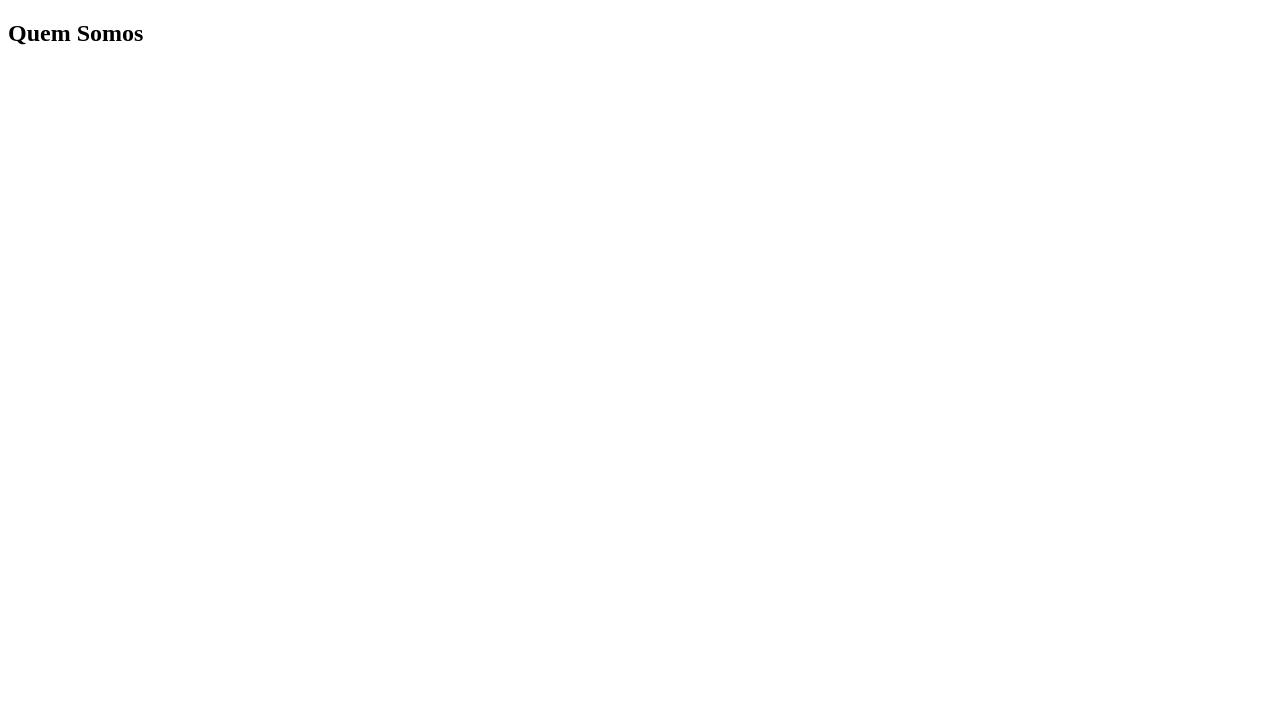
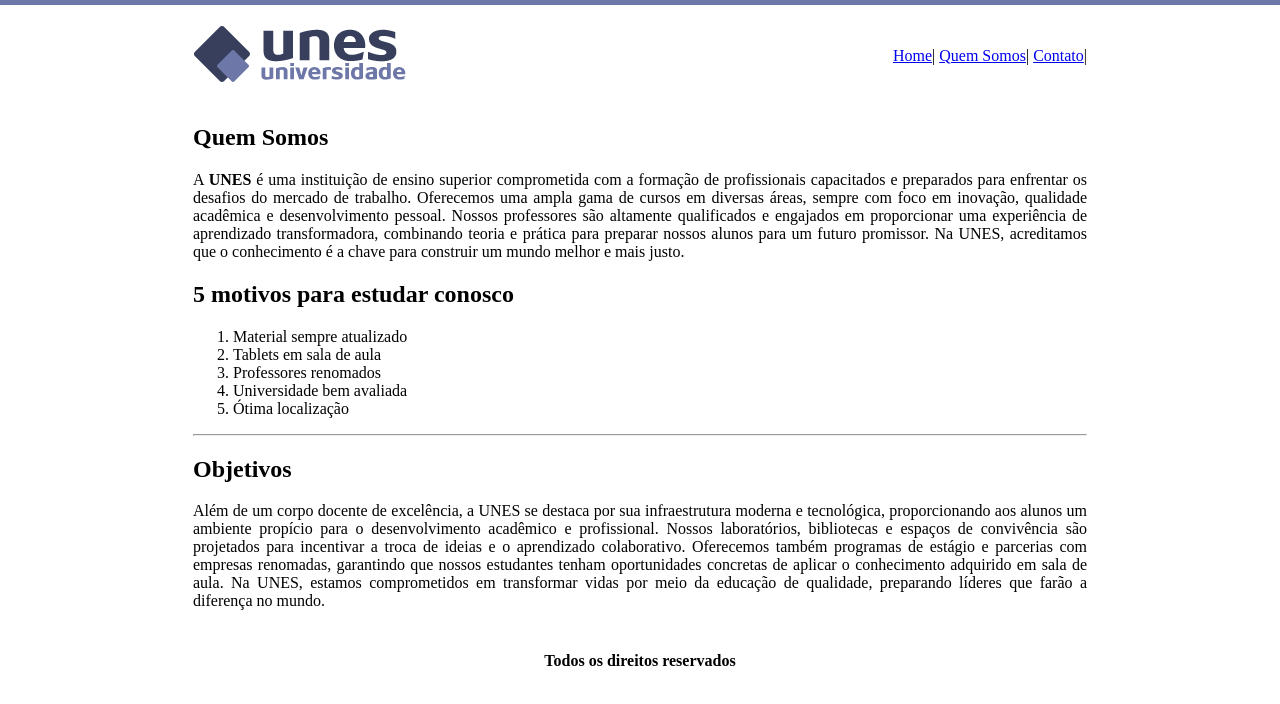
Before and after one commit to lucaslobao-18/web_site1_HTML, a plain HTML site: page quemsomos.html in a window 1280 px wide. Drawn offline with Linux system fonts and the light colour scheme.

Commit message:
finaliza projeto

```diff
--- a/quemsomos.html
+++ b/quemsomos.html
@@ -2,12 +2,68 @@
 <html>
 
     <head>
-        <title> UNES - Quem Somos </title>
-        <meta charset="utf-8">
+        <meta charset="UTF-8">
+        <meta name="viewport" content="width=device-width, initial-scale=1.0">
+        <title>UNES - Quem Somos</title>
     </head>
 
-    <body>
-        <h2>Quem Somos</h2>
+    <body background="imagens/fundo2.png">
+
+        <table border="0" width="900" align="center">
+            <tr>
+                <td height="89"><img src="imagens/logo.png"></td>
+                <td align="right">
+                   <a href="index.html">Home</a>|
+                   <a href="quemsomos.html">Quem Somos</a>|
+                   <a href="contato.html">Contato</a>|
+                </td>
+            </tr>
+            <tr>
+                <td colspan="2">
+                    <h2>Quem Somos</h2>
+                    <p align="justify">
+                        A <strong>UNES</strong> é uma instituição de ensino superior comprometida com a formação
+                        de profissionais capacitados e preparados para enfrentar os desafios do
+                        mercado de trabalho. Oferecemos uma ampla gama de cursos em diversas
+                        áreas, sempre com foco em inovação, qualidade acadêmica e desenvolvimento
+                        pessoal. Nossos professores são altamente qualificados e engajados em
+                        proporcionar uma experiência de aprendizado transformadora, combinando
+                        teoria e prática para preparar nossos alunos para um futuro promissor.
+                        Na UNES, acreditamos que o conhecimento é a chave para construir
+                        um mundo melhor e mais justo.
+                    </p>
+
+                    <h2>5 motivos para estudar conosco</h2>
+                    <ol>
+                        <li>Material sempre atualizado</li>
+                        <li>Tablets em sala de aula</li>
+                        <li>Professores renomados</li>
+                        <li>Universidade bem avaliada</li>
+                        <li>Ótima localização</li>
+                    </ol>
+
+                    <hr>
+                    <h2>Objetivos</h2>
+
+                    <p align="justify">
+                        Além de um corpo docente de excelência, a UNES se destaca por sua infraestrutura
+                        moderna e tecnológica, proporcionando aos alunos um ambiente propício para o desenvolvimento
+                        acadêmico e profissional. Nossos laboratórios, bibliotecas e espaços de convivência são
+                        projetados para incentivar a troca de ideias e o aprendizado colaborativo.
+                        Oferecemos também programas de estágio e parcerias com empresas renomadas,
+                        garantindo que nossos estudantes tenham oportunidades concretas de aplicar o
+                        conhecimento adquirido em sala de aula. Na UNES, estamos comprometidos em transformar
+                        vidas por meio da educação de qualidade, preparando líderes que farão a diferença no mundo.
+                    </p>
+                </td>
+            </tr>
+            <tr>
+                <td colspan="2" align="center">
+                    <h4>Todos os direitos reservados</h4>
+                </td>
+            </tr>
+        </table>
+
     </body>
 
 </html>
```
Also changed, not shown: contato.html (+34 -1 lines).
